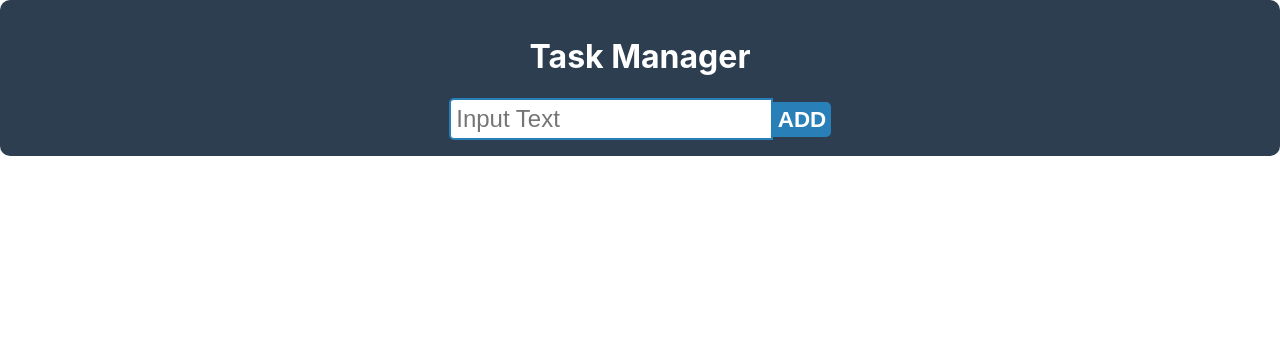
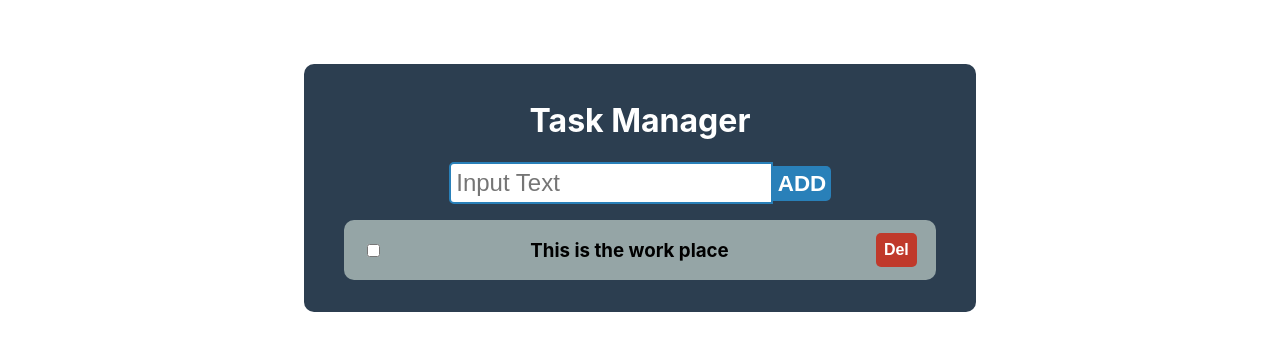
Before and after one commit to KRMadhusanka99/react_introduction_app, a React (Create React App) app: page / in a window 1280 px wide. Shown: the top 350 px of the page. Built offline with nearby package versions, Linux system fonts and the light colour scheme.

Commit message:
'addWorkRecord'

```diff
--- a/src/components/Outer_Wapper/OuterWrapper.js
+++ b/src/components/Outer_Wapper/OuterWrapper.js
@@ -2,12 +2,14 @@ import React from 'react';
 import Title from '../Title/Title';
 import Style from '../Outer_Wapper/OuterWrapper.module.css'
 import InputBox from '../Input_Docs/InputBox';
+import WorkRecord from '../WorkRecord/Work_Record';
 
 const OuterWrapper = () =>  {
     return (
         <div className={Style.outer}>
             <Title></Title>
             <InputBox />
+            <WorkRecord />
         </div>
     );
 };
--- a/src/components/Outer_Wapper/OuterWrapper.module.css
+++ b/src/components/Outer_Wapper/OuterWrapper.module.css
@@ -1,5 +1,10 @@
 .outer{
-    background: #2c3e50;
+    background-color: #2c3e50;
     border-radius: 10px;
     padding: 1rem;
+    width: 50%;
+    position: absolute;
+    margin: 4rem auto 0rem auto;
+    left: 0;
+    right: 0;
 }
--- /dev/null
+++ b/src/components/WorkRecord/WorkRecord.module.css
@@ -0,0 +1,20 @@
+.outer_div{
+    background-color: #95a5a6;
+   padding-left: 3%;
+   padding-right: 3%;
+   display: flex;
+   flex-direction: row;
+   justify-content: space-between;
+   border-radius: 10px;
+   align-items: center;
+   margin: 1rem 1.5rem;
+}
+.button_style{
+    background-color: #c0392b;
+   color: white;
+   font-weight: 700;
+   font-size: 1rem;
+   border: 0px;
+   border-radius: 5px;
+   padding: 8px;
+}
--- /dev/null
+++ b/src/components/WorkRecord/Work_Record.js
@@ -0,0 +1,14 @@
+import React from 'react';
+import Style from './WorkRecord.module.css';
+
+const WorkRecord = () => {
+    return (
+        <div className={Style.outer_div}>
+            <input type="checkbox" />
+            <h3>This is the work place</h3>
+            <button className={Style.button_style} type="button">Del</button>
+        </div>
+     );
+};
+
+export default WorkRecord;
```
